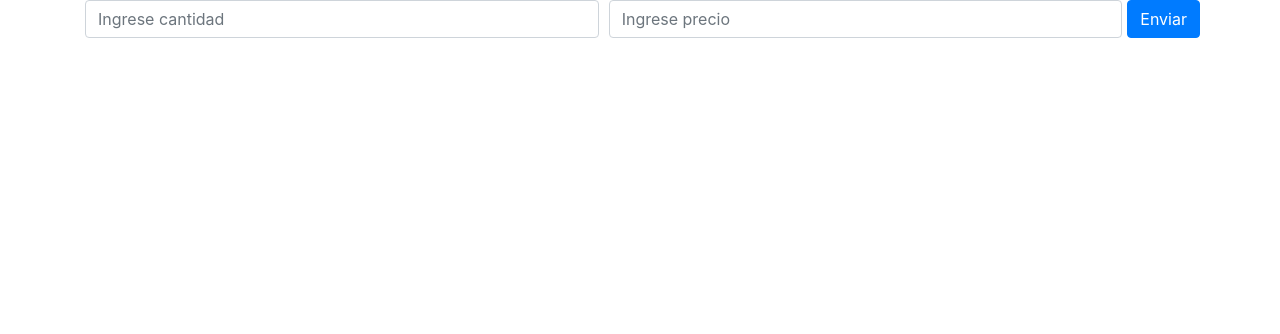
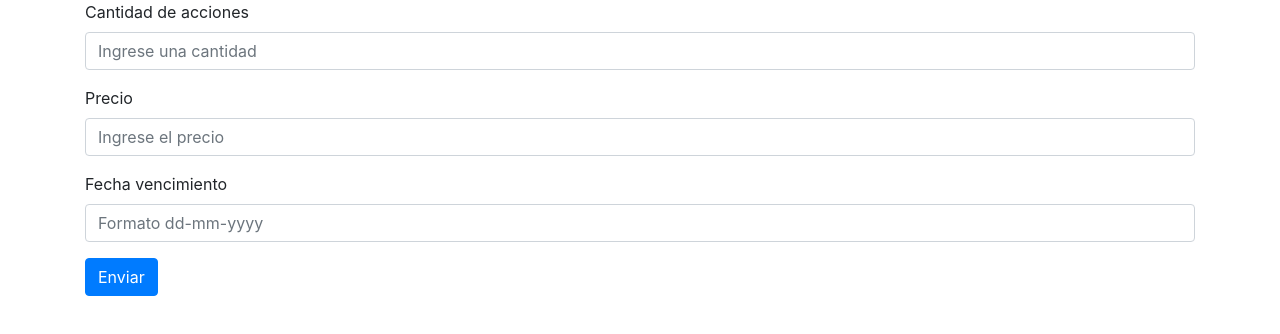
Before and after one commit to fedegaretti/UNQTradingFE, a React (Create React App) app: page /venta in a window 1280 px wide. Shown: the top 334 px of the page. Built offline with nearby package versions, Linux system fonts and the light colour scheme.

Commit message:
Se agregan validaciones de estilo al perder foco los input

```diff
--- a/src/Components/Venta.jsx
+++ b/src/Components/Venta.jsx
@@ -4,40 +4,91 @@ import { Button, Form, Col, Container } from 'react-bootstrap';
 
 export default function Venta() {
 
-    const [cantidad, handleCantidad] = useState('');
-    const [precio, handlePrecio] = useState('');
+    const [cantidad, setCantidad] = useState('');
+    const [precio, setPrecio] = useState('');
+    const [vencimiento, setVencimiento] = useState('');
+    const [cantidadClass, setCantidadClass] = useState('form-control');
+    const [vencimientoClass, setVencimientoClass] = useState('form-control');
+    const [precioClass, setPrecioClass] = useState('form-control');
 
     return (
         <div>
             <Container>
             <Form>
-                    <Form.Row>
-                        <Col>
-                            <Form.Control placeholder="Ingrese cantidad" onChange={event => handleCantidad(event.target.value)} />
-                        </Col>
-                        <Col>
-                            <Form.Control
-                                placeholder="Ingrese precio"
-                                onChange={event => handlePrecio(event.target.value)}
-                            />
-                        </Col>
-                        <Button variant="primary" onClick={ev => sent(cantidad, precio)}>Enviar</Button>
-                    </Form.Row>
+              <Form.Group controlId="cantidad">
+                <Form.Label>Cantidad de acciones</Form.Label>
+                <Form.Control type="number"
+                            className= {cantidadClass}
+                            placeholder="Ingrese una cantidad"
+                            onChange={e => setCantidad(e.target.value)}
+                            onBlur={e => handleCantidad(e, e.target.value)} />
+              </Form.Group>
+
+              <Form.Group controlId="precio">
+                <Form.Label>Precio</Form.Label>
+                <Form.Control type="text" placeholder="Ingrese el precio"
+                             className= {precioClass}
+                             onChange={e => setPrecio(e.target.value)}
+                             onBlur={e => handlePrecio(e, e.target.value)} />
+              </Form.Group>
+
+              <Form.Group controlId="vencimiento">
+                <Form.Label>Fecha vencimiento</Form.Label>
+                <Form.Control type="text" placeholder="Formato dd-mm-yyyy"
+                             className= {vencimientoClass}
+                             onChange={e => setVencimiento(e.target.value)}
+                             onBlur={e => handleVencimiento(e, e.target.value)} />
+              </Form.Group>
+
+              <Button variant="primary" onClick={ev => sent()}>
+                Enviar
+              </Button>
             </Form>
+
             </Container>
         </div>
     );
+
+    function handleCantidad(ev, value){
+        ev.preventDefault();
+        if(value === "" || value <= 0){
+            setCantidadClass("form-control is-invalid");
+        }else{
+            setCantidadClass("form-control is-valid");
+        }
     }
 
-function sent(cantidad, precio) {
+    function handlePrecio(ev, value){
+        ev.preventDefault();
+        if(value === "" || value <= 0){
+            setPrecioClass("form-control is-invalid");
+        }else{
+            setPrecioClass("form-control is-valid");
+        }
+    }
+
+    function handleVencimiento(ev, value){
+        ev.preventDefault();
+        const regex = /^(\d{1,2})-(\d{1,2})-(\d{4})$/;
+        if (regex.test(value)) {
+            setVencimientoClass("form-control is-valid");
+        }else{
+            setVencimientoClass("form-control is-invalid");
+        }
+    }
+
+    function sent() {
         axios.post(`http://localhost:8080/api/venta/save`, {
             nombreEmpresa : "Pepe Company",
             cantidadDeAcciones : cantidad,
             precio : precio,
-        fechaDeVencimiento : "06-07-2020"
+            fechaDeVencimiento : vencimiento
         }).then((response) => {
             alert("ok")
         }).catch((error) => {
+        console.log(error.response)
             alert("fail")
         })
     }
+
+}
```
Lines whose indentation alone changed are shown as unchanged.
